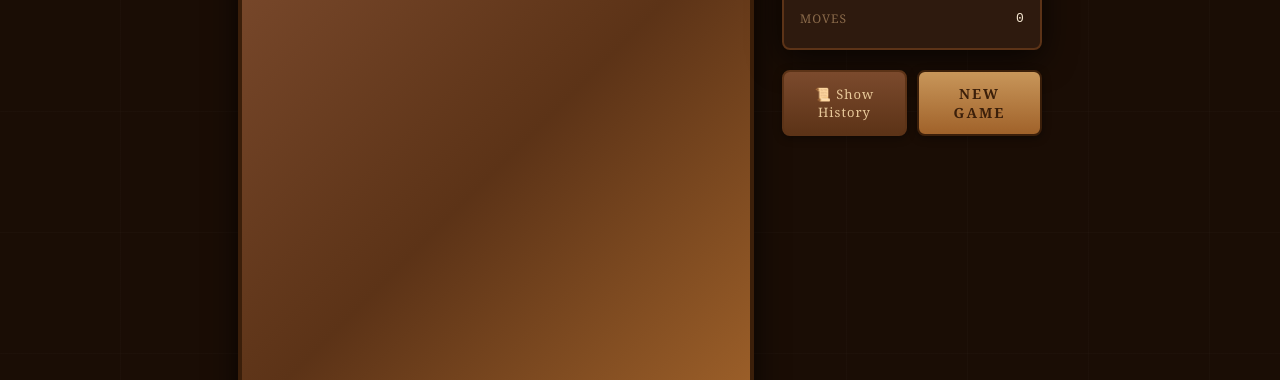
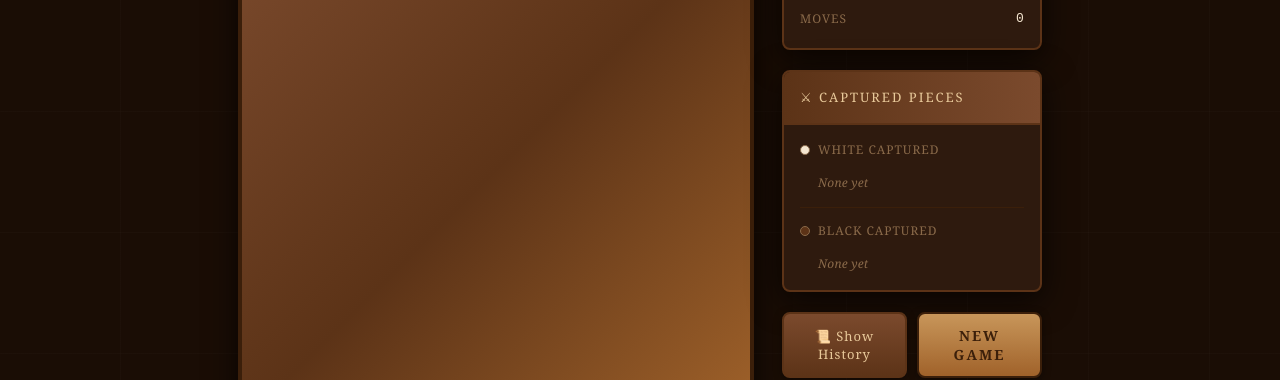
Before and after one commit to hoppercraft/Chess, a React (Vite) app in the folder frontend/: page / in a window 1280 px wide. Shown: the part 251-631 px from the top of the page. Built offline with nearby package versions, Linux system fonts and the light colour scheme.

Commit message:
added captured pieces visuals

```diff
--- a/frontend/src/App.jsx
+++ b/frontend/src/App.jsx
@@ -5,7 +5,8 @@ import Navbar         from './components/common/Navbar.jsx'
 import ChessBoard     from './components/board/ChessBoard.jsx'
 import GameInfo       from './components/game/GameInfo.jsx'
 import GameControls   from './components/game/GameControls.jsx'
-import MoveHistory    from './components/game/MoveHistory.jsx'
+import MoveHistory      from './components/game/MoveHistory.jsx'
+import CapturedPieces  from './components/game/CapturedPieces.jsx'
 
 import { INITIAL_POSITION, PIECE_SYMBOLS } from './utils/constants.js'
 import { applyMove }    from './logic/engine/applyMove.js'
@@ -18,6 +19,8 @@ export default function App() {
   const [showHistory,      setShowHistory]      = useState(false)
   const [highlightSquares, setHighlightSquares] = useState({})
   const [lastMove,         setLastMove]         = useState(null)
+  const [capturedByWhite,  setCapturedByWhite]  = useState([]) // black pieces white took
+  const [capturedByBlack,  setCapturedByBlack]  = useState([]) // white pieces black took
 
   // ── Square click — select piece and preview valid moves ──────────────────
   function onSquareClick({ square }) {
@@ -41,6 +44,13 @@ export default function App() {
 
     const lm = { from: sourceSquare, to: targetSquare }
     setMoveHistory(prev => [...prev, notation])
+
+    // Track captured piece
+    if (targetPiece) {
+      if (turn === 'w') setCapturedByWhite(prev => [...prev, targetPiece.pieceType])
+      else              setCapturedByBlack(prev => [...prev, targetPiece.pieceType])
+    }
+
     setLastMove(lm)
     setHighlightSquares(buildHighlights(null, newPosition, lm))
     setPosition(newPosition)
@@ -55,6 +65,8 @@ export default function App() {
     setMoveHistory([])
     setLastMove(null)
     setHighlightSquares({})
+    setCapturedByWhite([])
+    setCapturedByBlack([])
   }
 
   return (
@@ -72,6 +84,10 @@ export default function App() {
 
         <aside className="side-panel">
           <GameInfo turn={turn} moveCount={moveHistory.length} />
+          <CapturedPieces
+            capturedByWhite={capturedByWhite}
+            capturedByBlack={capturedByBlack}
+          />
           <GameControls
             showHistory={showHistory}
             onToggleHistory={() => setShowHistory(p => !p)}
--- a/frontend/src/components/game/CapturedPieces.jsx
+++ b/frontend/src/components/game/CapturedPieces.jsx
@@ -0,0 +1,89 @@
+/**
+ * CapturedPieces
+ * Shows pieces captured by each side, grouped by piece type with counts.
+ *
+ * Props:
+ *   capturedByWhite – array of pieceType strings captured BY white (black pieces)
+ *   capturedByBlack – array of pieceType strings captured BY black (white pieces)
+ */
+
+const PIECE_UNICODE = {
+  wK: '♔', wQ: '♕', wR: '♖', wB: '♗', wN: '♘', wP: '♙',
+  bK: '♚', bQ: '♛', bR: '♜', bB: '♝', bN: '♞', bP: '♟',
+}
+
+// Point values for material advantage calculation
+const PIECE_VALUE = { K: 0, Q: 9, R: 5, B: 3, N: 3, P: 1 }
+
+// Display order: most valuable first
+const PIECE_ORDER = ['Q', 'R', 'B', 'N', 'P']
+
+function groupPieces(pieces) {
+  const counts = {}
+  pieces.forEach(pt => {
+    counts[pt] = (counts[pt] || 0) + 1
+  })
+  return counts
+}
+
+function materialScore(pieces) {
+  return pieces.reduce((sum, pt) => sum + (PIECE_VALUE[pt[1]] || 0), 0)
+}
+
+function PieceRow({ label, dotClass, pieces, color }) {
+  const grouped = groupPieces(pieces)
+  const score   = materialScore(pieces)
+
+  return (
+    <div className="captured-row">
+      <div className="captured-row-header">
+        <span className={`captured-dot ${dotClass}`} />
+        <span className="captured-label">{label}</span>
+        {score > 0 && <span className="captured-score">+{score}</span>}
+      </div>
+      <div className="captured-pieces-grid">
+        {pieces.length === 0 ? (
+          <span className="captured-empty">None yet</span>
+        ) : (
+          PIECE_ORDER
+            .filter(type => grouped[color + type])
+            .map(type => {
+              const pt    = color + type
+              const count = grouped[pt]
+              return (
+                <span key={pt} className="captured-piece-group">
+                  <span className="captured-piece-icon">{PIECE_UNICODE[pt]}</span>
+                  {count > 1 && <span className="captured-piece-count">×{count}</span>}
+                </span>
+              )
+            })
+        )}
+      </div>
+    </div>
+  )
+}
+
+export default function CapturedPieces({ capturedByWhite, capturedByBlack }) {
+  return (
+    <div className="captured-panel">
+      <div className="captured-header">⚔ Captured Pieces</div>
+      <div className="captured-body">
+        {/* White captured black pieces */}
+        <PieceRow
+          label="White captured"
+          dotClass="dot-white"
+          pieces={capturedByWhite}
+          color="b"
+        />
+        <div className="captured-divider" />
+        {/* Black captured white pieces */}
+        <PieceRow
+          label="Black captured"
+          dotClass="dot-black"
+          pieces={capturedByBlack}
+          color="w"
+        />
+      </div>
+    </div>
+  )
+}
--- a/frontend/src/styles/board.css
+++ b/frontend/src/styles/board.css
@@ -346,6 +346,117 @@ body {
 .btn-new-game:hover  { filter: brightness(1.1); }
 .btn-new-game:active { transform: translateY(1px); filter: brightness(0.95); }
 
+/* ── Captured pieces panel ─────────────────────────────────────────────────── */
+.captured-panel {
+  background: var(--panel-bg);
+  border: 2px solid var(--panel-border);
+  border-radius: var(--radius-md);
+  overflow: hidden;
+  box-shadow: var(--shadow-deep);
+}
+
+.captured-header {
+  padding: 12px 16px;
+  background: linear-gradient(90deg, var(--wood-dark), var(--wood-mid));
+  border-bottom: 2px solid var(--panel-border);
+  font-size: 13px;
+  letter-spacing: 2px;
+  text-transform: uppercase;
+  color: var(--wood-pale);
+}
+
+.captured-body {
+  padding: 12px 16px;
+  display: flex;
+  flex-direction: column;
+  gap: 10px;
+}
+
+.captured-divider {
+  height: 1px;
+  background: var(--history-border);
+}
+
+.captured-row {
+  display: flex;
+  flex-direction: column;
+  gap: 6px;
+}
+
+.captured-row-header {
+  display: flex;
+  align-items: center;
+  gap: 8px;
+}
+
+.captured-dot {
+  width: 10px;
+  height: 10px;
+  border-radius: 50%;
+  flex-shrink: 0;
+}
+
+.captured-dot.dot-white {
+  background: var(--white-turn-bg);
+  border: 1.5px solid var(--text-muted);
+}
+
+.captured-dot.dot-black {
+  background: var(--wood-dark);
+  border: 1.5px solid var(--text-muted);
+}
+
+.captured-label {
+  font-size: 12px;
+  text-transform: uppercase;
+  letter-spacing: 1px;
+  color: var(--text-muted);
+}
+
+.captured-score {
+  margin-left: auto;
+  font-size: 12px;
+  font-family: 'Courier New', monospace;
+  color: var(--wood-light);
+  font-weight: bold;
+}
+
+.captured-pieces-grid {
+  display: flex;
+  flex-wrap: wrap;
+  gap: 4px;
+  min-height: 28px;
+  align-items: center;
+  padding-left: 18px;
+}
+
+.captured-empty {
+  font-size: 12px;
+  color: var(--text-muted);
+  font-style: italic;
+}
+
+.captured-piece-group {
+  display: flex;
+  align-items: center;
+  gap: 2px;
+  background: var(--history-row-alt);
+  border: 1px solid var(--history-border);
+  border-radius: var(--radius-sm);
+  padding: 2px 5px;
+}
+
+.captured-piece-icon {
+  font-size: 16px;
+  line-height: 1;
+}
+
+.captured-piece-count {
+  font-size: 11px;
+  color: var(--text-muted);
+  font-family: 'Courier New', monospace;
+}
+
 /* ── Responsive ────────────────────────────────────────────────────────────── */
 @media (max-width: 800px) {
   .chess-app {
```
